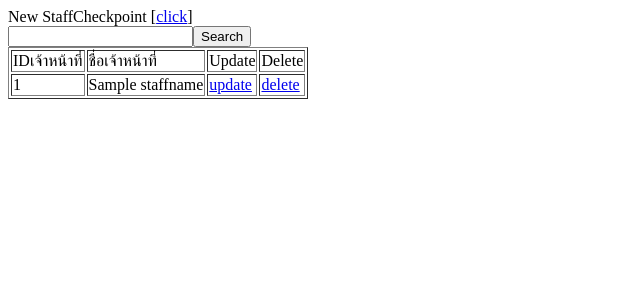
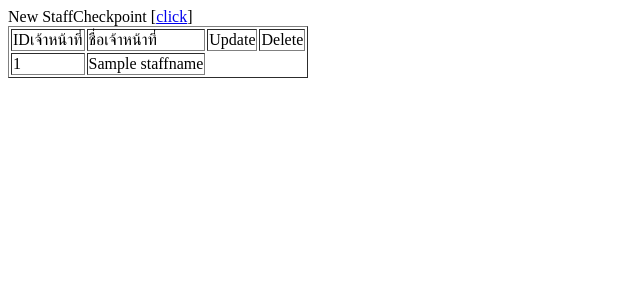
Before and after one commit to wisawachoti/ATK, a PHP site: template views/staffcheckpoint/index_StaffCheckpoint.php in a window 1280 px wide. Shown: the top 300 px of the page, without its empty margins (0-640 px from the left). Run offline with PHP 8.4, Linux system fonts and the light colour scheme; the template is opened without the code that fills it: most values are stand-ins (such as "Sample title", 1, 10 or a date in 2020).

Commit message:
Update index_StaffCheckpoint.php

```diff
--- a/views/staffcheckpoint/index_StaffCheckpoint.php
+++ b/views/staffcheckpoint/index_StaffCheckpoint.php
@@ -4,20 +4,13 @@
 <td>Update</td>
 <td>Delete</td>
 New StaffCheckpoint [<a href="?controller=staffcheckpoint&action=newStaffCheckpoint">click</a>]<br>
-<form method="get" action="">
-    <input type="text" name="key">
-    <input type="hidden" name="controller" value="staffcheckpoint"/>
-    <button type="submit" name="action" value="searchStaffCheckpoint">Search</button>
-</form>
+
 <?php
     foreach($staffcheckpointList as $staffcheckpoint)
     {
         echo"
         <tr><td>$staffcheckpoint->staffid</td>
         <td>$staffcheckpoint->staffname</td>
-
-        <td><a href=?controller=staffcheckpoint&action=updateFormStaffCheckpoint&staff_c_id=$staffcheckpoint->staffid&name=$staffcheckpoint->staffname>update</td>
-        <td><a href=?controller=staffcheckpoint&action=deleteConfirmStaffCheckpoint&staff_c_id=$staffcheckpoint->staffid&name=$staffcheckpoint->staffname>delete</td>
         ";
     }
     echo "</table>";
```
